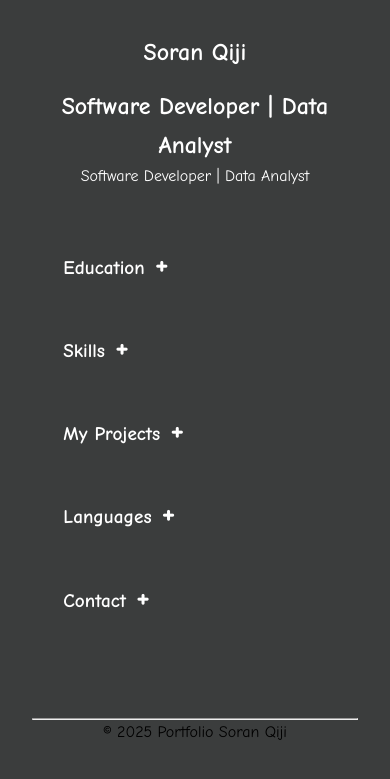
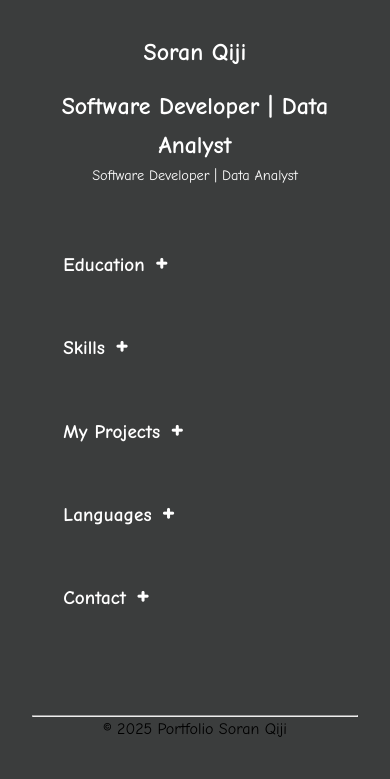
Before and after one commit to sqiji/Portfolio, a website: page public/index.html in a window 390 px wide. Shown: the part 77-856 px from the top of the page. Drawn offline with Linux system fonts and the light colour scheme.

Commit message:
Add responsive subtitle styles for mobile screens

```diff
--- a/public/css/style.css
+++ b/public/css/style.css
@@ -287,6 +287,14 @@ footer {
     color: #3498db;
 }
 
+/*Subtitle*/
+@media (max-width: 600px) {
+  .subtitle {
+    display: block;
+    font-size: 0.9rem; /* Slightly smaller for mobile */
+  }
+}
+
 /* Responsive Styles */
 
 /* For smaller screens (e.g., mobile phones) */
```
